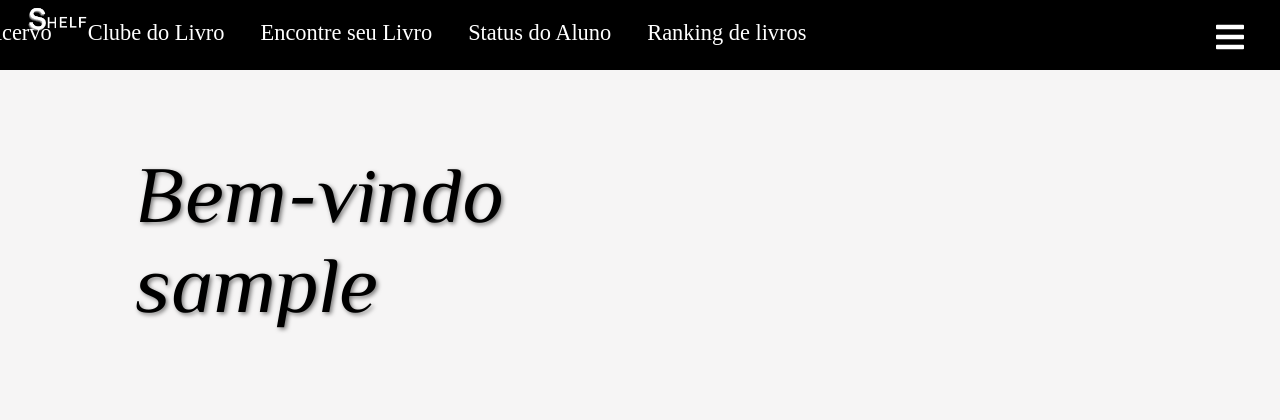
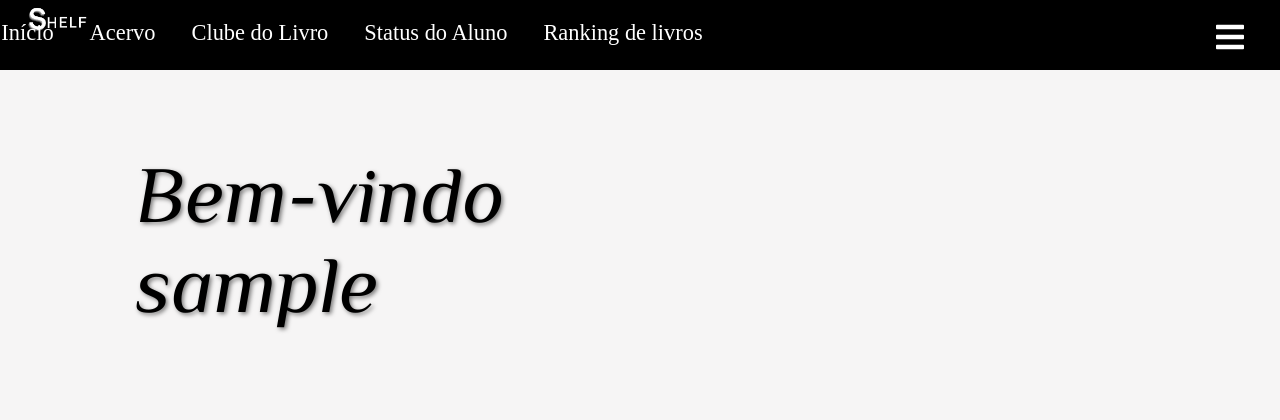
Before and after one commit to HeitorCellaOliveira/BibliotecaPHPOF, a PHP site: page / in a window 1280 px wide; the page is wider, and only the part inside the window is pictured. Shown: the top 420 px of that part. Run offline with PHP 8.4, Linux system fonts and the light colour scheme; the visitor is signed in with stand-in values (Sample User, id 1); data that the repository does not hold is empty; some web fonts are replaced.

Commit message:
Update index.php

```diff
--- a/index.php
+++ b/index.php
@@ -182,7 +182,6 @@ $result = $conexao->query($sql);
         <a href="index.php">Início</a>
         <a href="catalogo.php">Acervo</a>
         <a href="clubeLivro.php">Clube do Livro</a>
-        <a href="encontreLivro.php">Encontre seu Livro</a>
         <a href="statusAluno.php">Status do Aluno</a>
         <a href="rankingLivros.php">Ranking de livros</a>
         <div class="icon-menu" id="icon-menu">
```
